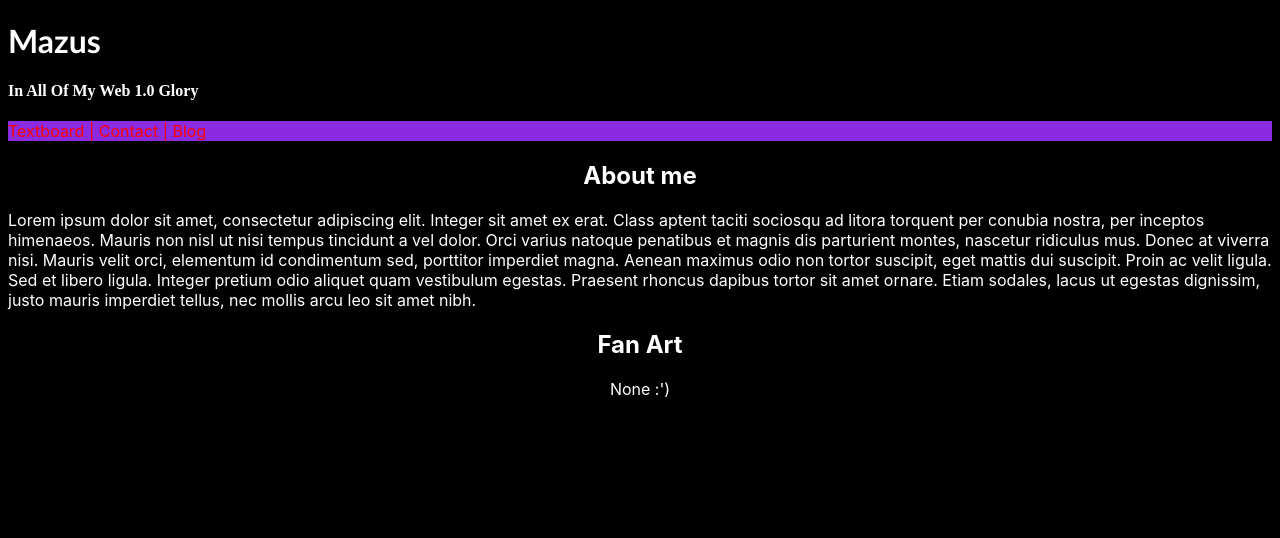
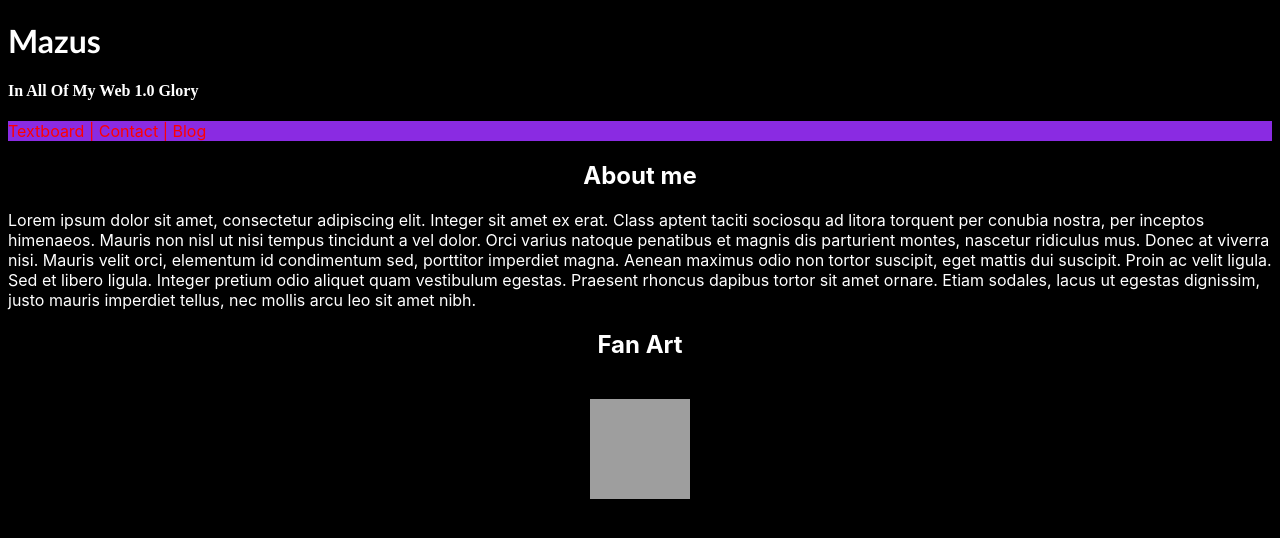
Before and after one commit to Betaleafy/Mazus.github.io, a plain HTML site: page index.html in a window 1280 px wide. Drawn offline with Linux system fonts and the light colour scheme; grey boxes are pictures that could not be loaded.

Commit message:
Update index.html

```diff
--- a/index.html
+++ b/index.html
@@ -30,7 +30,10 @@
             <div class="fanart">
                 <center>
                     <h2>Fan Art</h2>
-                    <p>None :')</p>
+                    <br />
+                    <center>
+                        <img src="https://media.discordapp.net/attachments/1189394740408500276/1189394777905573989/comm_for_beta_ref.png?ex=659e0134&is=658b8c34&hm=51302e8b75e510b6fed77f539f9a39ca0775cac1b0f977b5c84d0d48637554ab&=&format=webp&quality=lossless&width=676&height=676" width="100" height="100" />
+                    </center>
                 </center>
             </div>
         </main>
```
